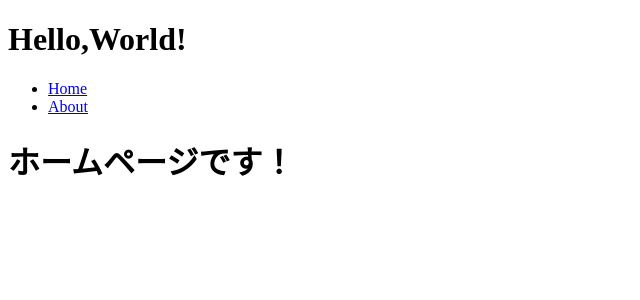
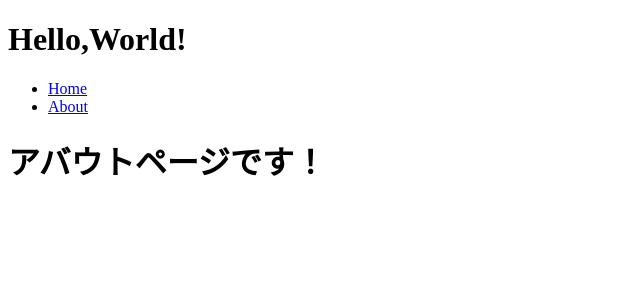
Before and after one commit to Yopipo415/react-router-practice, a React (Create React App) app: page /#/about/1 in a window 1280 px wide. Shown: the top 300 px of the page, without its empty margins (0-640 px from the left). Built offline with nearby package versions, Linux system fonts and the light colour scheme.

Commit message:
Create react-router pages.

```diff
--- a/src/App.js
+++ b/src/App.js
@@ -1,6 +1,6 @@
 import React from 'react';
 import {
-  BrowserRouter as Router,
+  HashRouter as Router,
   Route,
   Link
  } from "react-router-dom";
@@ -17,7 +17,7 @@ function App() {
           <li><Link to="/about">About</Link></li>
         </ul>
         <Route path="/" exact component={ Home }></Route>
-        <Route path="/about" exact component={ About }></Route>
+        <Route path="/about/:id" exact component={ About }></Route>
       </Router>
     </div>
   );
--- a/src/components/About.jsx
+++ b/src/components/About.jsx
@@ -1,6 +1,9 @@
 import React from 'react';
 
-function About () {
+function About (props) {
+    const { match } = props;
+    console.log(match);
+
     return (
         <div>
             <h1>アバウトページです！</h1>
```
Also changed, not shown: 1 other file (tests, documents, lock files or other folders).
